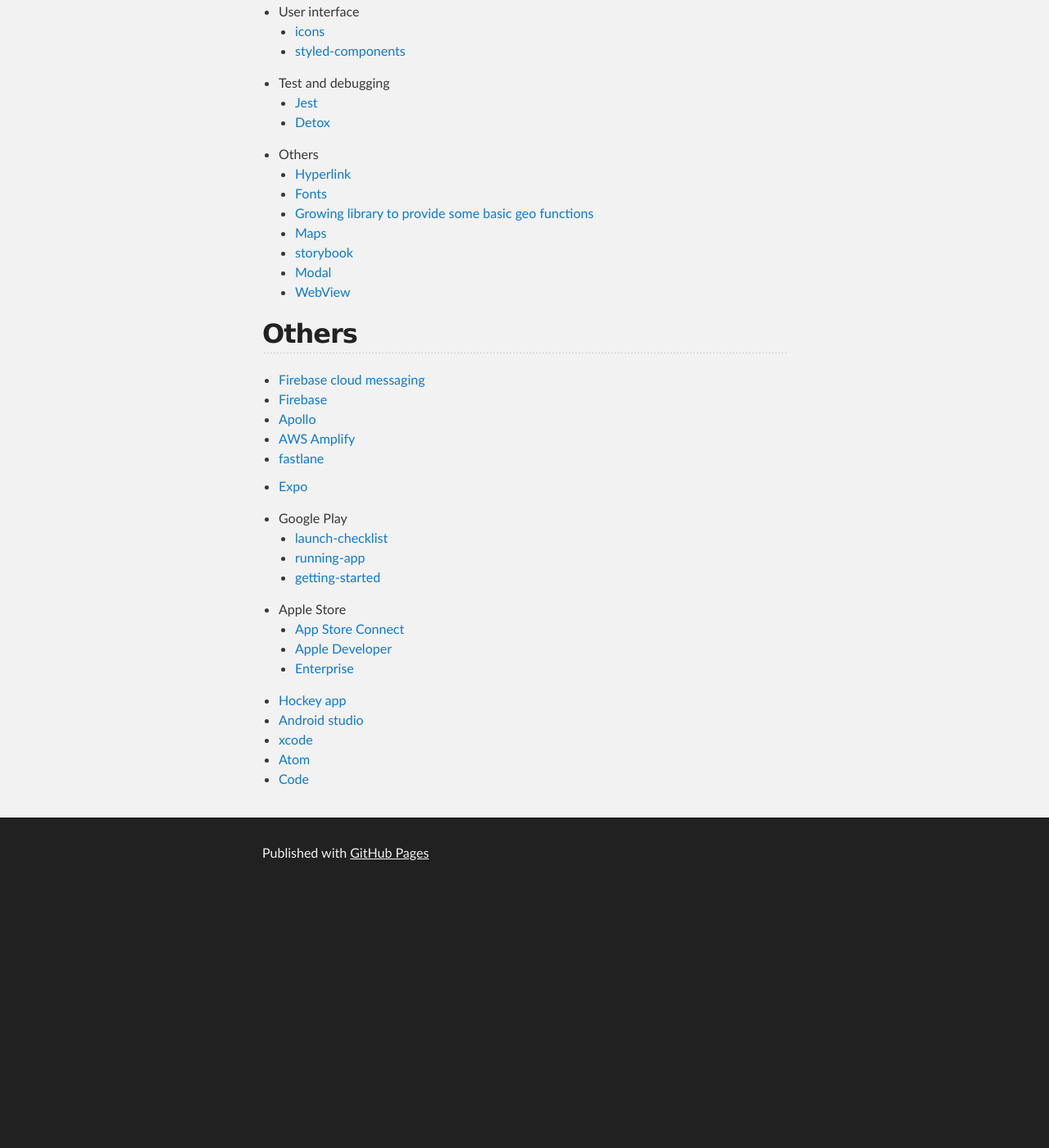
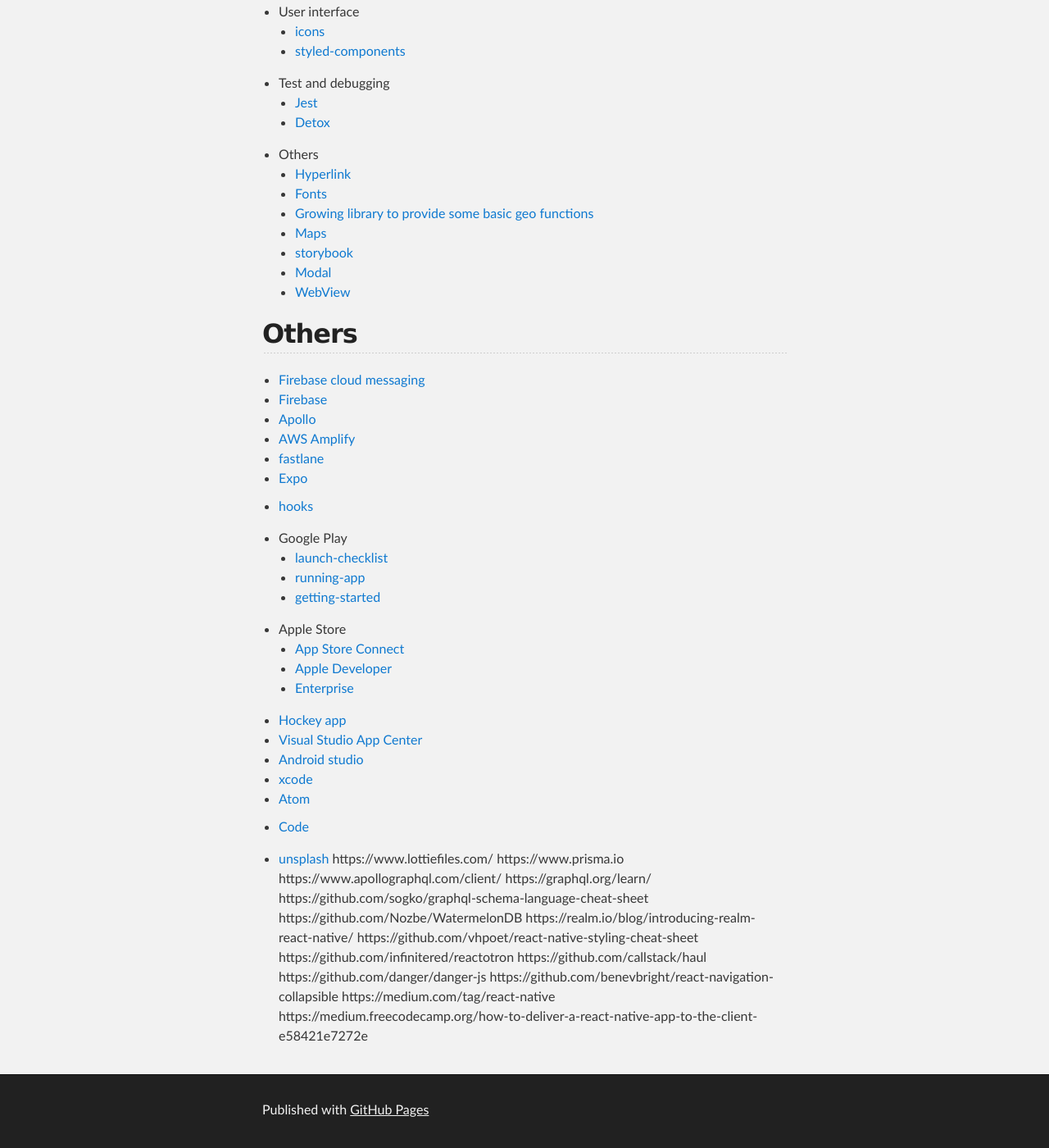
Before and after one commit to haapio/haapio.github.io, a Jekyll site: the page built from react-native.md, in a window 1280 px wide and 1400 px high, scrolled down 2434 px. Shown: the whole window at 82% size. Built offline with Jekyll 4.4.1, drawn with Linux system fonts in a browser that asks for light colours; the repository's description, which GitHub fills in, is left out; our own code applies the rules of GitHub Pages for plain Markdown files; before the commit the page ends 3521 px from its top, so only the background shows below that.

Commit message:
Update react-native.md

```diff
--- a/react-native.md
+++ b/react-native.md
@@ -116,6 +116,7 @@ layout: default
 - [AWS Amplify](https://github.com/aws-amplify/amplify-js)
 - [fastlane](https://fastlane.tools/)
 - [Expo](https://docs.expo.io/versions/v31.0.0/distribution/)
+- [hooks](https://reactjs.org/docs/hooks-intro.html)
 
 - Google Play
   - [launch-checklist](https://developer.android.com/distribute/best-practices/launch/launch-checklist)
@@ -128,7 +129,24 @@ layout: default
   - [Enterprise](https://developer.apple.com/programs/enterprise/)
 
 - [Hockey app](https://hockeyapp.net)
+- [Visual Studio App Center](https://docs.microsoft.com/en-us/appcenter/sdk/getting-started/react-native)
 - [Android studio](https://developer.android.com/studio/)
 - [xcode](https://developer.apple.com/xcode/)
 - [Atom](https://atom.io)
 - [Code](https://code.visualstudio.com)
+
+- [unsplash](https://unsplash.com)
+https://www.lottiefiles.com/
+https://www.prisma.io
+https://www.apollographql.com/client/
+https://graphql.org/learn/
+https://github.com/sogko/graphql-schema-language-cheat-sheet
+https://github.com/Nozbe/WatermelonDB
+https://realm.io/blog/introducing-realm-react-native/
+https://github.com/vhpoet/react-native-styling-cheat-sheet
+https://github.com/infinitered/reactotron
+https://github.com/callstack/haul
+https://github.com/danger/danger-js
+https://github.com/benevbright/react-navigation-collapsible
+https://medium.com/tag/react-native
+https://medium.freecodecamp.org/how-to-deliver-a-react-native-app-to-the-client-e58421e7272e
```
